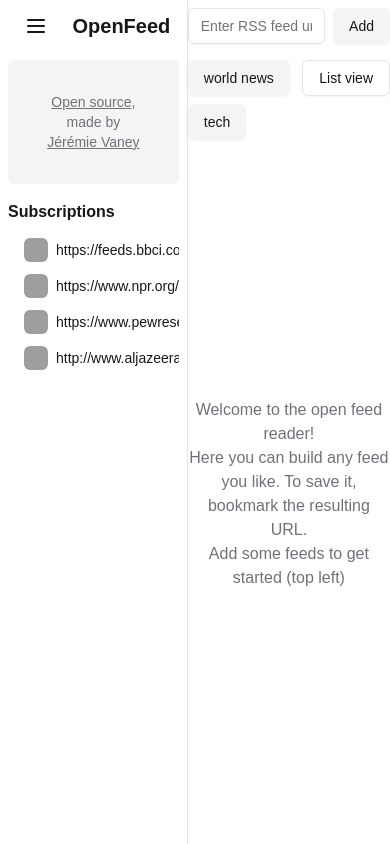
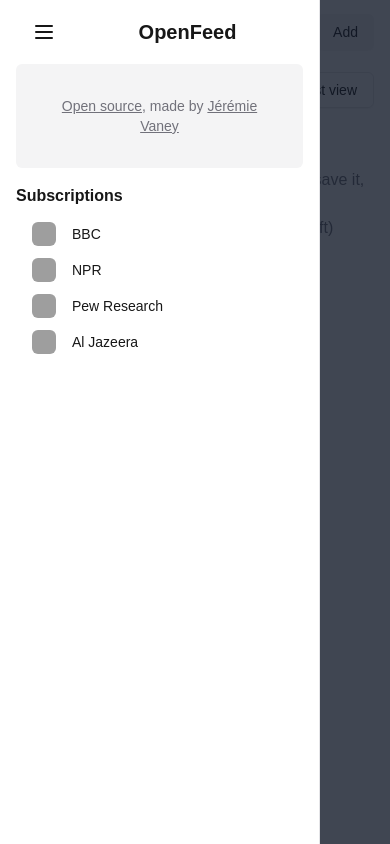
Before and after one commit to JeremieV/feed, a Next.js app: page / in a window 390 px wide. Built offline with nearby package versions, Linux system fonts and the light colour scheme; grey boxes are pictures that could not be loaded.

Commit message:
added sidebar and improved layout

```diff
--- a/package.json
+++ b/package.json
@@ -9,6 +9,7 @@
     "lint": "next lint"
   },
   "dependencies": {
+    "@headlessui/react": "^2.1.9",
     "@radix-ui/react-checkbox": "^1.1.1",
     "@radix-ui/react-icons": "^1.3.0",
     "@radix-ui/react-scroll-area": "^1.1.0",
--- a/src/app/SearchBar.tsx
+++ /dev/null
@@ -1,44 +0,0 @@
-"use client"
-
-import { Button } from "@/components/ui/button";
-import { Input } from "@/components/ui/input";
-// import { displayUrl, urlToRSS } from "@/lib/helpers"
-import { useState, useRef } from 'react'
-
-export default function SearchBar() {
-  async function addFeed() {
-    // validate url
-    // if (!inputValue
-    //   || !inputValue.startsWith('http')
-    //   || feeds.includes(inputValue)) {
-    //   return
-    // }
-    // setFeeds([...feeds, await urlToRSS(inputValue)])
-    // setInputValue('')
-    // inputRef.current?.focus()
-  }
-
-  const [inputValue, setInputValue] = useState('')
-  const inputRef = useRef<HTMLInputElement>(null)
-  const handleKeyDown = (e: { key: string; preventDefault: () => void }) => {
-    if (e.key === 'Enter') {
-      e.preventDefault()
-      // validate url
-      addFeed()
-    }
-  }
-
-  return (
-    <div className="flex w-full items-center space-x-2 pb-4">
-      <Input
-        type="text"
-        ref={inputRef}
-        value={inputValue}
-        onChange={(e) => setInputValue(e.target.value)}
-        onKeyDown={handleKeyDown}
-        placeholder="Enter RSS feed url (or youtube, medium, substack, reddit...)"
-      />
-      <Button variant="secondary" onClick={() => addFeed()}>Add</Button>
-    </div>
-  )
-}
--- a/src/app/layout.tsx
+++ b/src/app/layout.tsx
@@ -26,9 +26,9 @@
   children: React.ReactNode;
 }>) {
   return (
-    <html lang="en" suppressHydrationWarning className="overscroll-none">
+    <html lang="en" suppressHydrationWarning className="overscroll-none h-full">
       <body
-        className={`${geistSans.variable} ${geistMono.variable} antialiased overscroll-none`}
+        className={`${geistSans.variable} ${geistMono.variable} antialiased overscroll-none h-full`}
       >
         <ThemeProvider
           attribute="class"
--- a/src/app/page.tsx
+++ b/src/app/page.tsx
@@ -2,51 +2,127 @@
 
 import ControlBar from "./ControlBar"
 import Stories from './Stories'
-import { Menu } from "lucide-react";
-import SearchBar from "./SearchBar";
 import { Button } from "@/components/ui/button";
 import { faviconUrl } from "@/lib/helpers";
+
+import { Input } from "@/components/ui/input";
+// import { displayUrl, urlToRSS } from "@/lib/helpers"
+import React, { useState, useRef } from 'react'
+import { Menu } from "lucide-react";
+import {
+  Dialog,
+  DialogBackdrop,
+  DialogPanel,
+} from '@headlessui/react'
 
 export default function Page({ searchParams }: { searchParams: { view: string, feeds: string } }) {
   const view: 'list' | 'grid' = searchParams.view === 'list' ? 'list' : 'grid';
   const feeds: string[] = searchParams.feeds?.split(',').filter(x => x).map(decodeURIComponent) || [];
 
-  const subscriptions = [
-    "https://feeds.bbci.co.uk/news/world/rss.xml",
-    "https://www.npr.org/rss/rss.php",
-    "https://www.pewresearch.org/feed/",
-    "http://www.aljazeera.com/xml/rss/all.xml",
+  const [sidebarOpen, setSidebarOpen] = useState(true)
+
+  const subscriptions: { name: string, url: string }[] = [
+    { name: "BBC", url: "https://feeds.bbci.co.uk/news/world/rss.xml" },
+    { name: "NPR", url: "https://www.npr.org/rss/rss.php" },
+    { name: "Pew Research", url: "https://www.pewresearch.org/feed/" },
+    { name: "Al Jazeera", url: "http://www.aljazeera.com/xml/rss/all.xml" },
   ]
 
+  async function addFeed() {
+    // validate url
+    // if (!inputValue
+    //   || !inputValue.startsWith('http')
+    //   || feeds.includes(inputValue)) {
+    //   return
+    // }
+    // setFeeds([...feeds, await urlToRSS(inputValue)])
+    // setInputValue('')
+    // inputRef.current?.focus()
+  }
 
-  return (
-    <div className="flex">
-      {/* sidebar div */}
-      <div className="h-svh max-w-60 overflow-hidden sticky top-0 flex flex-col border-r p-2">
-        <div className="flex pb-4 items-center">
-          <Button variant="ghost"><Menu /></Button>
+  const [inputValue, setInputValue] = useState('')
+  const inputRef = useRef<HTMLInputElement>(null)
+  const handleKeyDown = (e: { key: string; preventDefault: () => void }) => {
+    if (e.key === 'Enter') {
+      e.preventDefault()
+      // validate url
+      addFeed()
+    }
+  }
+
+  const Logo = () => (
+    <div className="h-16 flex items-center">
+      <Button variant="ghost" onClick={() => setSidebarOpen(!sidebarOpen)}>
+        <span className="sr-only">Open sidebar</span>
+        <Menu />
+      </Button>
       <div className="grow text-center">
         <h1 className="text-xl font-bold"><a href="/">OpenFeed</a></h1>
       </div>
     </div>
+  )
+
+  const SideBar = () => (
+    <div className="h-svh overflow-hidden sticky top-0 flex flex-col px-4 bg-card border-r">
+      <Logo />
       <p className='p-8 mb-4 text-sm text-center bg-muted rounded-md text-muted-foreground'>
         <a href="https://github.com/jeremiev/feed" className='underline'>Open source</a>, made by <a href="https://jeremievaney.com" className='underline'>Jérémie Vaney</a>
       </p>
       <h2 className="font-semibold mb-2">Subscriptions</h2>
-        {subscriptions.map(feed => (
-          <Button variant="ghost" className="justify-start gap-2 overflow-clip" key={feed}>
-            <img src={faviconUrl(feed)} alt="" className="aspect-square w-6 h-6 rounded-md" />
-            {feed}
+      {subscriptions.map(s => (
+        <Button variant="ghost" className="justify-start gap-4 overflow-clip" key={s.url}>
+          {/* eslint-disable-next-line @next/next/no-img-element */}
+          <img src={faviconUrl(s.url)} alt="" className="aspect-square w-6 h-6 rounded-md" />
+          <span>{s.name}</span>
         </Button>
       ))}
     </div>
-      <div className="w-full max-w-6xl mx-auto min-h-svh flex flex-col pb-4" id='top'>
-        <div className="sticky top-0 bg-white dark:bg-black pt-2 pb-4 z-20 mb-1">
-          <SearchBar />
+  )
+
+  return (
+    <>
+      {/* Mobile sidebar */}
+      <Dialog open={sidebarOpen} onClose={setSidebarOpen} className="relative z-50 lg:hidden">
+        <DialogBackdrop transition className="fixed inset-0 bg-gray-900/80 transition-opacity duration-300 ease-linear data-[closed]:opacity-0" />
+        <div className="fixed inset-0 flex">
+          <DialogPanel transition className="relative mr-16 flex w-full max-w-xs flex-1 transform transition duration-300 ease-in-out data-[closed]:-translate-x-full">
+            <SideBar />
+          </DialogPanel>
+        </div>
+      </Dialog>
+
+      {/* Desktop sidebar */}
+      <div className="hidden lg:fixed lg:inset-y-0 lg:z-50 lg:flex lg:w-72 lg:flex-col">
+        <SideBar />
+      </div>
+
+      {/* Main content area */}
+      <div className="lg:pl-72">
+        {/* header */}
+        <div className="sticky top-0 z-40 bg-card px-4">
+          <div className="flex h-16 shrink-0 items-center gap-x-2">
+            <div className="lg:hidden">
+              <Logo />
+            </div>
+            <Input
+              type="text"
+              ref={inputRef}
+              value={inputValue}
+              onChange={(e) => setInputValue(e.target.value)}
+              onKeyDown={handleKeyDown}
+              placeholder="Enter RSS feed url (or youtube, medium, substack, reddit...)"
+            />
+            <Button variant="secondary" onClick={() => addFeed()}>Add</Button>
+          </div>
+          <div className="pt-2 pb-4 mb-1">
             <ControlBar view={view} feeds={feeds} />
           </div>
+        </div>
+
+        <main className="w-full max-w-6xl mx-auto flex flex-col pb-4 px-4" id='top'>
           <Stories view={view} feeds={feeds}></Stories>
+        </main>
       </div>
-    </div>
+    </>
   )
 }
```
Also changed, not shown: 1 other file (tests, documents, lock files or other folders). Lines whose indentation alone changed are shown as unchanged.
